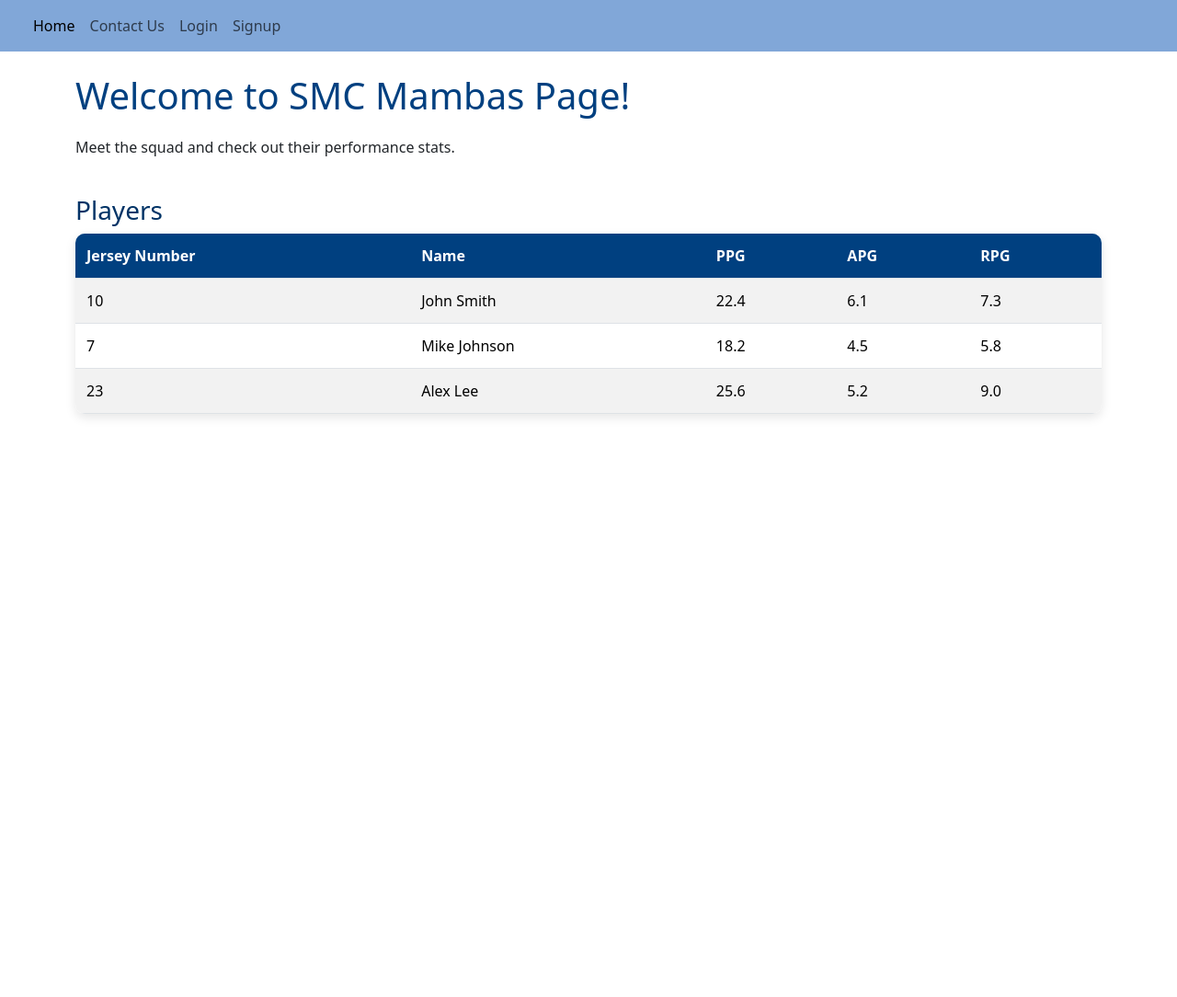
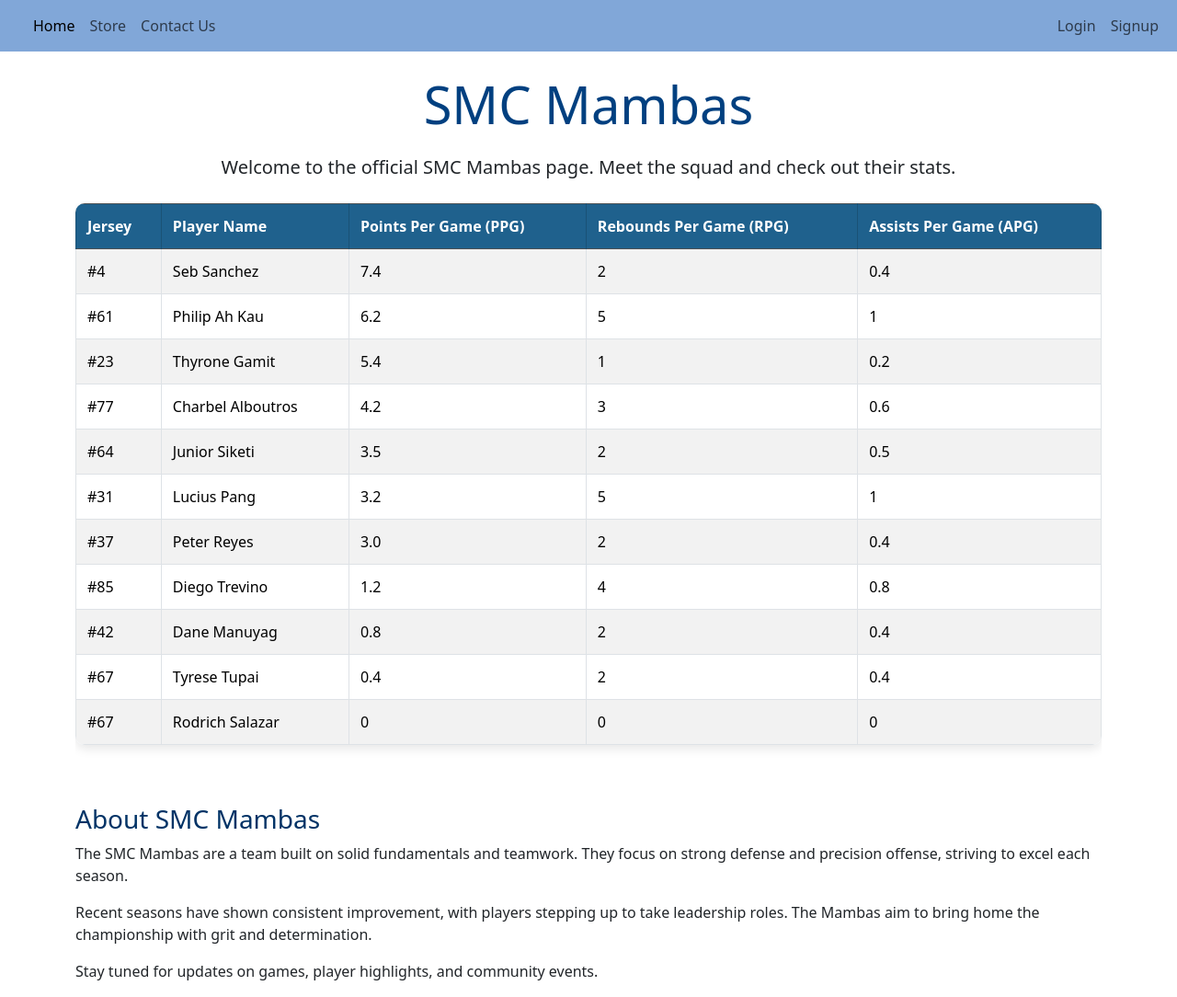
Before and after one commit to ThyroneGamit/YR13DGT, a Flask app: page /teams/smc-mambas in a window 1280 px wide. Shown: the whole page at 92% size. Before the commit the page ends 454 px from the top, so only its background shows below. Run offline with Flask 3, Linux system fonts and the light colour scheme.

Commit message:
update v3

```diff
--- a/WEBSITE/website/static/main.css
+++ b/WEBSITE/website/static/main.css
@@ -209,3 +209,44 @@
   margin-top: 40px;
   color: #003366;
 }
+
+
+  .team-header h1 {
+    color: #2c3e50;
+    font-weight: 700;
+  }
+  .team-info h3 {
+    color: #34495e;
+    margin-bottom: 1rem;
+  }
+  .table thead.table-dark th {
+    background-color: #1f618d;
+    border-color: #1a5276;
+  }
+  .table-striped tbody tr:nth-of-type(odd) {
+    background-color: #f0f8ff;
+  }
+  .table-hover tbody tr:hover {
+    background-color: #d6eaf8;
+  }
+
+  .store-grid {
+  display: grid;
+  grid-template-columns: repeat(auto-fill, minmax(220px, 1fr));
+  gap: 20px;
+  margin-top: 20px;
+}
+
+.product-card {
+  border: 1px solid #ddd;
+  padding: 10px;
+  border-radius: 12px;
+  text-align: center;
+  box-shadow: 2px 2px 10px rgba(0,0,0,0.1);
+}
+
+.product-card img {
+  width: 100%;
+  height: auto;
+  border-radius: 10px;
+}
--- a/WEBSITE/website/templates/account.html
+++ b/WEBSITE/website/templates/account.html
@@ -3,17 +3,22 @@
 {% block title %}Account{% endblock %}
 
 {% block content %}
+<!-- Link to the main CSS stylesheet for styling -->
 <link rel="stylesheet" href="{{ url_for('static', filename='css/main.css') }}">
 
+<!-- Account container for user details and actions -->
 <div class="account-container">
+    <!-- Account page heading -->
     <h3>My Account</h3>
 
+    <!-- Section displaying user's account details -->
     <div class="account-details">
         <p><strong>Username:</strong> {{ current_user.username }}</p>
         <p><strong>Email:</strong> {{ current_user.email }}</p>
         <!-- Add more fields as needed -->
     </div>
 
+    <!-- Section for account-related actions (e.g., edit profile) -->
     <div class="account-actions mt-3">
         <a href="{{ url_for('auth.edit_profile') }}" class="btn btn-primary">Edit Profile</a>
     </div>
--- /dev/null
+++ b/WEBSITE/website/templates/team.html
@@ -0,0 +1,65 @@
+{% extends "template.html" %}
+
+{% block title %}{{ team_name }}{% endblock %}
+
+{% block content %}
+<link rel="stylesheet" href="{{ url_for('static', filename='css/main.css') }}">
+
+<div class="text-center mb-4">
+  <h1 class="display-4">{{ team_name }}</h1>
+  <p class="lead">Welcome to the official {{ team_name }} page. Meet the squad and check out their stats.</p>
+</div>
+
+<div class="table-responsive">
+  <table class="table table-striped table-bordered table-hover align-middle">
+    <thead class="table-dark">
+      <tr>
+        <th scope="col">Jersey</th>
+        <th scope="col">Player Name</th>
+        <th scope="col">Points Per Game (PPG)</th>
+        <th scope="col">Rebounds Per Game (RPG)</th>
+        <th scope="col">Assists Per Game (APG)</th>
+      </tr>
+    </thead>
+    <tbody>
+      {% for player in players %}
+      <tr>
+        <td>#{{ player.jersey }}</td>
+        <td>{{ player.name }}</td>
+        <td>{{ player.ppg }}</td>
+        <td>{{ player.rpg }}</td>
+        <td>{{ player.apg }}</td>
+      </tr>
+      {% endfor %}
+    </tbody>
+  </table>
+</div>
+
+<div class="mt-5">
+  {% if team_name == "SMC Mambas" %}
+  <h3>About SMC Mambas</h3>
+  <p>The SMC Mambas are a team built on solid fundamentals and teamwork. They focus on strong defense and precision
+    offense, striving to excel each season.</p>
+  <p>Recent seasons have shown consistent improvement, with players stepping up to take leadership roles. The Mambas aim
+    to bring home the championship with grit and determination.</p>
+  <p>Stay tuned for updates on games, player highlights, and community events.</p>
+  {% elif team_name == "SMC Vipers" %}
+  <h3>About SMC Vipers</h3>
+  <p>The Vipers are known for their fast-paced gameplay and aggressive defense. Since their founding in 2010, they have
+    established themselves as fierce competitors in the league.</p>
+  <p>This season, the Vipers focus on improving their perimeter shooting and team coordination, with high hopes for a
+    championship run.</p>
+  <p>Follow the team for news on upcoming matches and player spotlights.</p>
+  {% elif team_name == "SMC Pythons" %}
+  <h3>About SMC Pythons</h3>
+  <p>The Pythons pride themselves on strategic plays and strong defensive tactics. Since 2012, they have steadily
+    climbed the ranks and earned respect across the competition.</p>
+  <p>The team is focusing on transition offense and developing young talent this season to push for the finals.</p>
+  <p>Check back often for game recaps, player interviews, and team announcements.</p>
+  {% else %}
+  <h3>About {{ team_name }}</h3>
+  <p>Details about this team are coming soon. Stay tuned!</p>
+  {% endif %}
+</div>
+
+{% endblock %}
--- a/WEBSITE/website/templates/team1.html
+++ /dev/null
@@ -1,34 +0,0 @@
-{% extends "template.html" %}
-
-{% block title %}{{ team_name }}{% endblock %}
-
-{% block content %}
-<link rel="stylesheet" href="{{ url_for('static', filename='css/main.css') }}">
-
-<h1>Welcome to {{ team_name }} Page!</h1>
-<p>Meet the squad and check out their performance stats.</p>
-
-<h3>Players</h3>
-<table class="table table-striped">
-    <thead>
-        <tr>
-            <th>Jersey Number</th>
-            <th>Name</th>
-            <th>PPG</th>
-            <th>APG</th>
-            <th>RPG</th>
-        </tr>
-    </thead>
-    <tbody>
-        {% for player in players %}
-        <tr>
-            <td>{{ player.jersey }}</td>
-            <td>{{ player.name }}</td>
-            <td>{{ player.ppg }}</td>
-            <td>{{ player.apg }}</td>
-            <td>{{ player.rpg }}</td>
-        </tr>
-        {% endfor %}
-    </tbody>
-</table>
-{% endblock %}
--- a/WEBSITE/website/templates/template.html
+++ b/WEBSITE/website/templates/template.html
@@ -4,7 +4,6 @@
 <head>
   <meta charset="utf-8">
   <meta http-equiv="X-UA-Compatible" content="IE=edge">
-  <!-- import title from route -->
   <title>{% block title %}{% endblock %}</title>
   <meta name="description" content="">
   <meta name="viewport" content="width=device-width, initial-scale=1">
@@ -26,27 +25,44 @@
         aria-controls="navbarNavAltMarkup" aria-expanded="false" aria-label="Toggle navigation">
         <span class="navbar-toggler-icon"></span>
       </button>
+
       <div class="collapse navbar-collapse" id="navbarNavAltMarkup">
+        <!-- Left side links -->
         <div class="navbar-nav">
-          <a class="nav-link active" aria-current="page" href="/home">Home</a>
-        </div>
+          <a class="nav-link active" href="/home">Home</a>
+          <a class="nav-link" href="/store">Store</a>
           {% if user.is_authenticated %}
           <a class="nav-link" href="/blog">Blog</a>
           <div class="nav-item dropdown">
-          <a class="nav-link dropdown-toggle" href="#" role="button" data-bs-toggle="dropdown" aria-expanded="false">
+            <a class="nav-link dropdown-toggle" href="#" role="button" data-bs-toggle="dropdown">
               Teams
             </a>
             <ul class="dropdown-menu">
-            <a class="dropdown-item" href="/teams/smc-mambas">SMC Mambas</a>
-            <li><a class="dropdown-item" href="/teams/team2">Team 2</a></li>
-            <li><a class="dropdown-item" href="/teams/team3">Team 3</a></li>
+              <li><a class="dropdown-item" href="/teams/smc-mambas">SMC Mambas</a></li>
+              <li>
+                <hr class="dropdown-divider">
+              </li>
+              <li><a class="dropdown-item" href="/teams/smc-vipers">SMC Vipers</a></li>
+              <li>
+                <hr class="dropdown-divider">
+              </li>
+              <li><a class="dropdown-item" href="/teams/smc-pythons">SMC Pythons</a></li>
             </ul>
           </div>
+          <a class="nav-link" href="/videos">Videos</a>
+          {% else %}
+          <a class="nav-link" href="/contact">Contact Us</a>
+          {% endif %}
+        </div>
 
-        <!-- Dropdown menu -->
-        <div class="nav-item dropdown ms-auto">
-          <a class="nav-link dropdown-toggle d-flex align-items-center" href="#" role="button"
-            data-bs-toggle="dropdown">
+        <!-- Right side: Login/Signup or Account -->
+        <div class="navbar-nav ms-auto">
+          {% if not user.is_authenticated %}
+          <a class="nav-link" href="/login">Login</a>
+          <a class="nav-link" href="/sign-up">Signup</a>
+          {% else %}
+          <div class="nav-item dropdown">
+            <a class="nav-link dropdown-toggle" href="#" role="button" data-bs-toggle="dropdown">
               {{ user.username }}
             </a>
             <ul class="dropdown-menu dropdown-menu-end">
@@ -57,21 +73,15 @@
               <li><a class="dropdown-item" href="/logout">Logout</a></li>
             </ul>
           </div>
-        {% else %}
-        <div class="navbar-nav">
-          <a class="nav-link" href="/contact">Contact Us</a>
-          <a class="nav-link" href="/login">Login</a>
-          <a class="nav-link" href="/sign-up">Signup</a>
-        </div>
           {% endif %}
         </div>
       </div>
     </div>
   </nav>
 
+
   <!-- Main Container -->
   <div class="container mt-4">
-
     <!-- Flash Messages -->
     {% with messages = get_flashed_messages(with_categories=true) %}
     {% if messages %}
--- a/WEBSITE/website/views.py
+++ b/WEBSITE/website/views.py
@@ -87,20 +87,58 @@
         return redirect(url_for('auth.login'))  # Changed to auth.login assuming you have auth blueprint
 
     return render_template('forgot_password.html', user=current_user)
-
 @views.route('/teams/smc-mambas')
 def team1():
     players = [
-        {"name": "John Smith", "jersey": 10, "ppg": 22.4, "apg": 6.1, "rpg": 7.3},
-        {"name": "Mike Johnson", "jersey": 7, "ppg": 18.2, "apg": 4.5, "rpg": 5.8},
-        {"name": "Alex Lee", "jersey": 23, "ppg": 25.6, "apg": 5.2, "rpg": 9.0},
+        {"name": "Seb Sanchez", "jersey": 4, "ppg": 7.4, "apg": 0.4, "rpg": 2},
+        {"name": "Philip Ah Kau", "jersey": 61, "ppg": 6.2, "apg": 1, "rpg": 5},
+        {"name": "Thyrone Gamit", "jersey": 23, "ppg": 5.4, "apg": 0.2, "rpg": 1},
+        {"name": "Charbel Alboutros", "jersey": 77, "ppg": 4.2, "apg": 0.6, "rpg": 3},
+        {"name": "Junior Siketi", "jersey": 64, "ppg": 3.5, "apg": 0.5, "rpg": 2},
+        {"name": "Lucius Pang", "jersey": 31, "ppg": 3.2, "apg": 1, "rpg": 5},
+        {"name": "Peter Reyes", "jersey": 37, "ppg": 3.0, "apg": 0.4, "rpg": 2},
+        {"name": "Diego Trevino", "jersey": 85, "ppg": 1.2, "apg": 0.8, "rpg": 4},
+        {"name": "Dane Manuyag", "jersey": 42, "ppg": 0.8, "apg": 0.4, "rpg": 2},
+        {"name": "Tyrese Tupai", "jersey": 67, "ppg": 0.4, "apg": 0.4, "rpg": 2},
+        {"name": "Rodrich Salazar", "jersey": 67, "ppg": 0, "apg": 0, "rpg": 0},
     ]
-    return render_template(
-        'team1.html',
-        team_name="SMC Mambas",
-        players=players,
-        user=current_user
-    )
+    return render_template('team.html', team_name="SMC Mambas", players=players, user=current_user)
+
+
+@views.route('/teams/smc-vipers')
+def team2():
+    players = [
+        {"name": "Zion Talbot", "jersey": 3, "ppg": 21.3, "apg": 5.9, "rpg": 6.7},
+        {"name": "Marcus Bell", "jersey": 11, "ppg": 19.8, "apg": 4.4, "rpg": 7.2},
+        {"name": "Luca Daniels", "jersey": 5, "ppg": 17.5, "apg": 6.1, "rpg": 5.1},
+        {"name": "Ethan Vaka", "jersey": 9, "ppg": 16.3, "apg": 3.8, "rpg": 6.0},
+        {"name": "Kaleb Hunt", "jersey": 14, "ppg": 14.7, "apg": 5.2, "rpg": 5.5},
+        {"name": "Jayce Martin", "jersey": 1, "ppg": 13.1, "apg": 4.0, "rpg": 4.9},
+        {"name": "Denzel Cruz", "jersey": 8, "ppg": 12.5, "apg": 3.7, "rpg": 5.3},
+        {"name": "Sione Lomu", "jersey": 15, "ppg": 10.8, "apg": 2.9, "rpg": 6.8},
+        {"name": "Leo Tuigamala", "jersey": 6, "ppg": 9.4, "apg": 3.1, "rpg": 4.6},
+        {"name": "Andre Li", "jersey": 4, "ppg": 11.6, "apg": 3.5, "rpg": 5.0},
+        {"name": "Carl Rivera", "jersey": 2, "ppg": 2.3, "apg": 0.5, "rpg": 1.1},
+    ]
+    return render_template('team.html', team_name="SMC Vipers", players=players, user=current_user)
+
+
+@views.route('/teams/smc-pythons')
+def team3():
+    players = [
+        {"name": "Vincent Isip", "jersey": 73, "ppg": 8.7, "apg": 2.5, "rpg": 2.9},
+        {"name": "Mike Johnson", "jersey": 7, "ppg": 7.4, "apg": 2.1, "rpg": 2.2},
+        {"name": "Ira Abesamis", "jersey": 26, "ppg": 3.2, "apg": 2.0, "rpg": 2.3},
+        {"name": "Jayden Lee", "jersey": 15, "ppg": 6.5, "apg": 2.4, "rpg": 2.6},
+        {"name": "Caleb Walker", "jersey": 23, "ppg": 5.9, "apg": 2.9, "rpg": 2.7},
+        {"name": "Ethan Brown", "jersey": 3, "ppg": 4.3, "apg": 2.3, "rpg": 2.4},
+        {"name": "Liam White", "jersey": 5, "ppg": 2.6, "apg": 2.0, "rpg": 2.5},
+        {"name": "Noah King", "jersey": 12, "ppg": 5.1, "apg": 2.7, "rpg": 2.1},
+        {"name": "Lucas Green", "jersey": 33, "ppg": 6.2, "apg": 2.8, "rpg": 2.8},
+        {"name": "Isaiah Scott", "jersey": 0, "ppg": 4.9, "apg": 2.2, "rpg": 2.0},
+    ]
+    return render_template('team.html', team_name="SMC Pythons", players=players, user=current_user)
+
 
 # blog comment route
 @views.route("/create-comment/<post_id>", methods=['POST'])
@@ -157,3 +195,28 @@
         "likes": len(post.likes),
         "liked": current_user.id in map(lambda x: x.author, post.likes)
     })
+
+@views.route('/videos')
+def video_footage():
+    videos = [
+        {
+            "title": "Game Highlights: SMC Mambas vs Rivals",
+            "embed_url": "https://www.youtube.com/embed/dQw4w9WgXcQ"
+        },
+        {
+            "title": "Top 5 Dunks of the Season",
+            "embed_url": "https://www.youtube.com/embed/oHg5SJYRHA0"
+        }
+    ]
+    return render_template("videos.html", videos=videos, user=current_user)
+
+
+@views.route('/store')
+def store():
+    products = [
+        {"name": "Team Jersey", "price": 49.99, "image": "jersey.png"},
+        {"name": "Basketball Shorts", "price": 22.50, "image": "shorts.png"},
+        {"name": "Basketball socks", "price": 17.50, "image": "socks.png"},
+        {"name": "Mouthguard", "price": 5, "image": "mouthguard.png"},
+    ]
+    return render_template("store.html", products=products, user=current_user)
```
Also changed, not shown: WEBSITE/website/templates/contact.html (+19 -2 lines), WEBSITE/website/templates/login.html (+10 -2 lines), WEBSITE/website/templates/posts_div.html (+11 -8 lines), WEBSITE/website/templates/store.html (added, +22 -0 lines), WEBSITE/website/templates/videos.html (added, +21 -0 lines), WEBSITE/instance/database.db, WEBSITE/website/static/images/jersey.png (added), WEBSITE/website/static/images/mouthguard.png (added), WEBSITE/website/static/images/shorts.png (added), WEBSITE/website/static/images/socks.png (added). Lines whose indentation alone changed are shown as unchanged.
